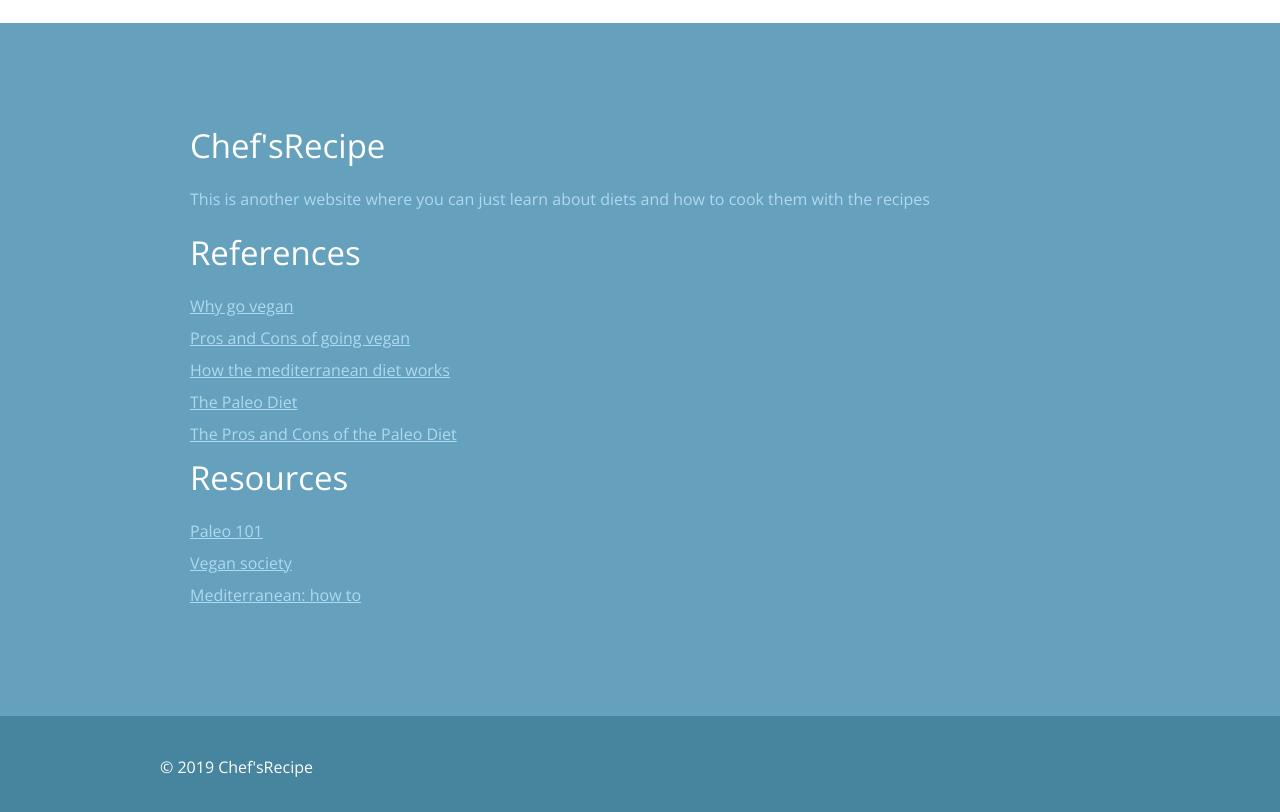
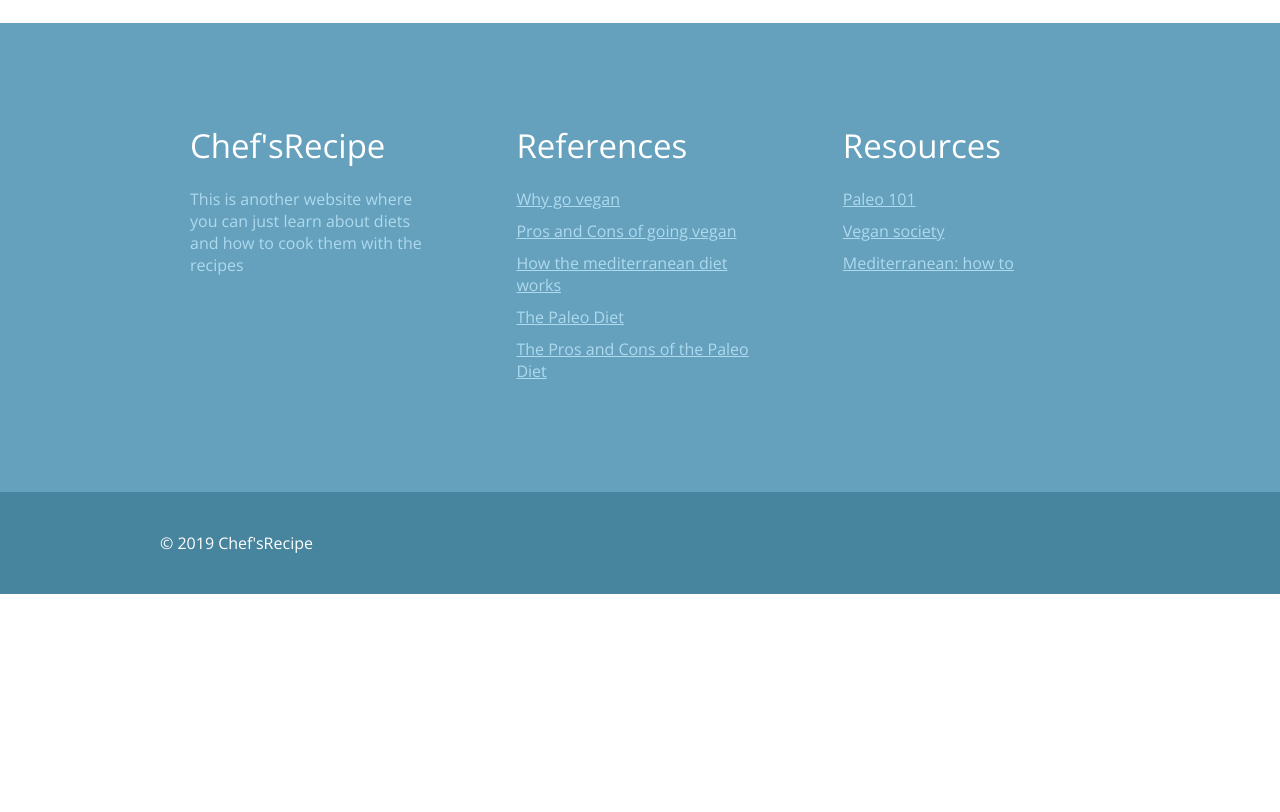
Before and after one commit to andrewbdesign/chefs-recipe, a React (Create React App) app in the folder client/: page /recipe in a window 1280 px wide. Shown: the part 640-1452 px from the top of the page. After the commit the page ends 1234 px from the top, so only its background shows below. Built offline with nearby package versions, Linux system fonts and the light colour scheme.

Commit message:
updated the footer css

```diff
--- a/client/src/assets/styles/layouts/_footer.scss
+++ b/client/src/assets/styles/layouts/_footer.scss
@@ -49,3 +49,13 @@ footer {
     ;
   }
 }
+
+@media screen and (min-width: $desktop) {
+  .footer__container {
+    flex-direction: row;
+
+    div {
+      width: 32%;
+    }
+  }
+}
```
